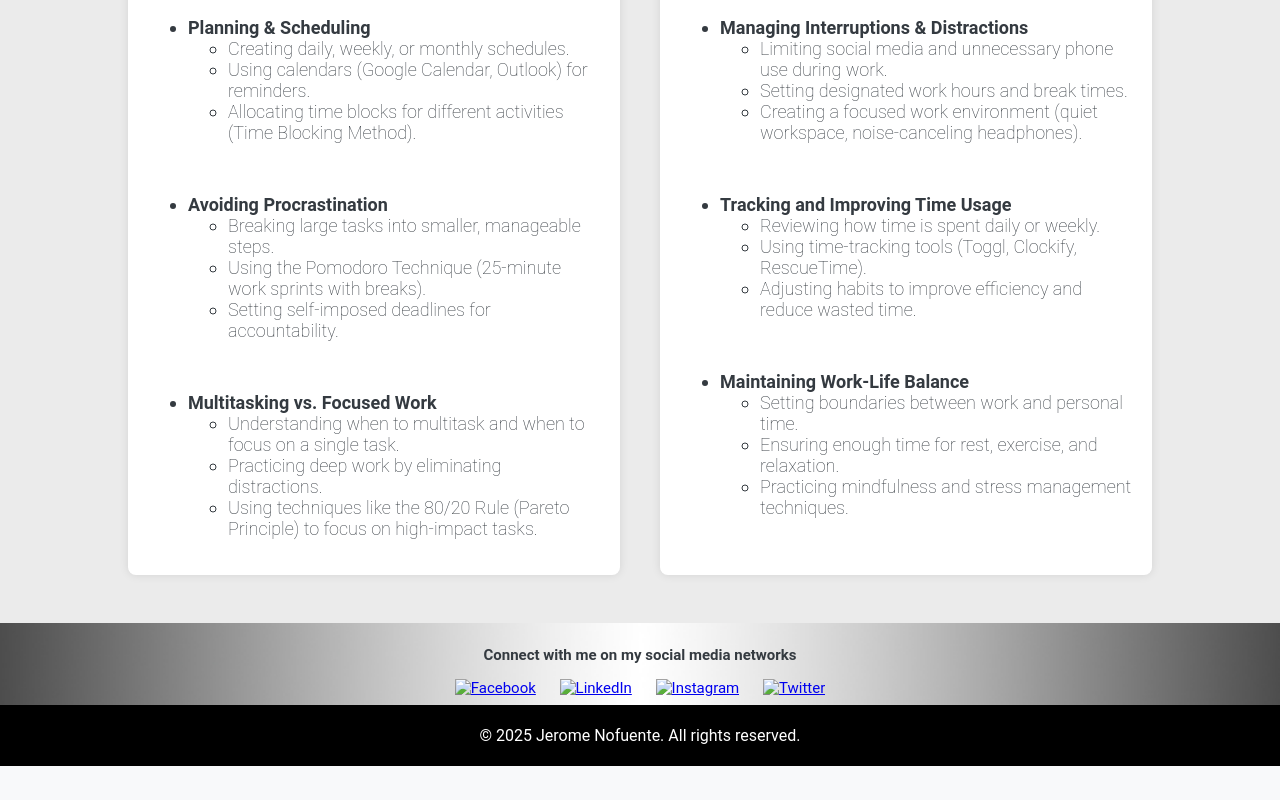
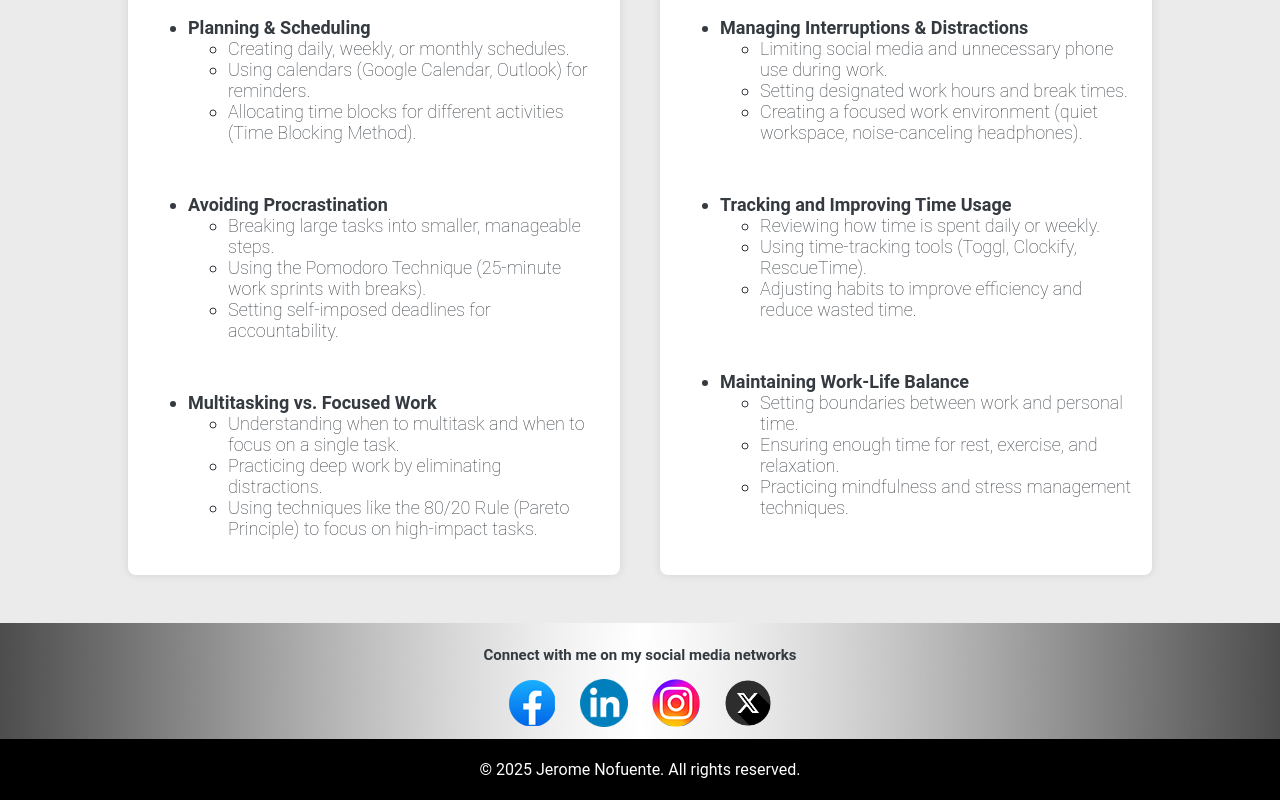
Before and after one commit to JNofuente/JNofuentePortfolio, a plain HTML site: page Time.html in a window 1280 px wide. Shown: the part 646-1446 px from the top of the page. Before the commit the page ends 1412 px from the top, so only its background shows below. Drawn offline with Linux system fonts and the light colour scheme.

Commit message:
Update Time.html

```diff
--- a/Time.html
+++ b/Time.html
@@ -113,16 +113,16 @@
       <p><b>Connect with me on my social media networks</b></p>
       <div class="social-icons">
           <a href="https://www.facebook.com/Jeromeqwe" target="_blank">
-              <img src="/images/fbicon.png" alt="Facebook">
+              <img src="fbicon.png" alt="Facebook">
           </a>
           <a href="https://www.linkedin.com/in/jnofuente/" target="_blank">
-              <img src="/images/linkedinicon.png" alt="LinkedIn">
+              <img src="linkedinicon.png" alt="LinkedIn">
           </a>
           <a href="https://www.instagram.com/jerome.hehe/" target="_blank">
-              <img src="/images/instaicon.png" alt="Instagram">
+              <img src="instaicon.png" alt="Instagram">
           </a>
           <a href="https://x.com/JPNofuente" target="_blank">
-              <img src="/images/xicon.png" alt="Twitter">
+              <img src="xicon.png" alt="Twitter">
           </a>
 
     </div>
```
